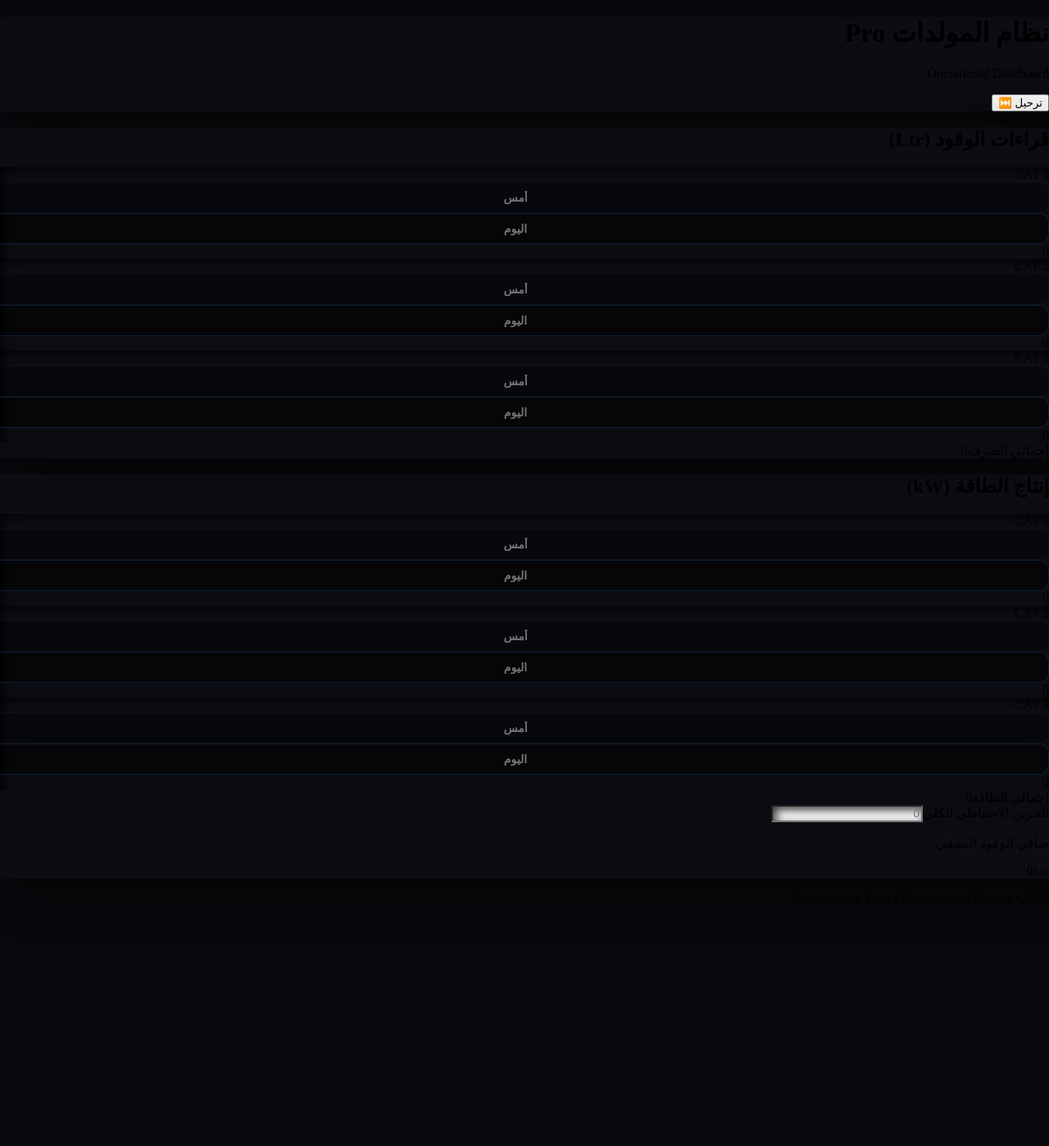
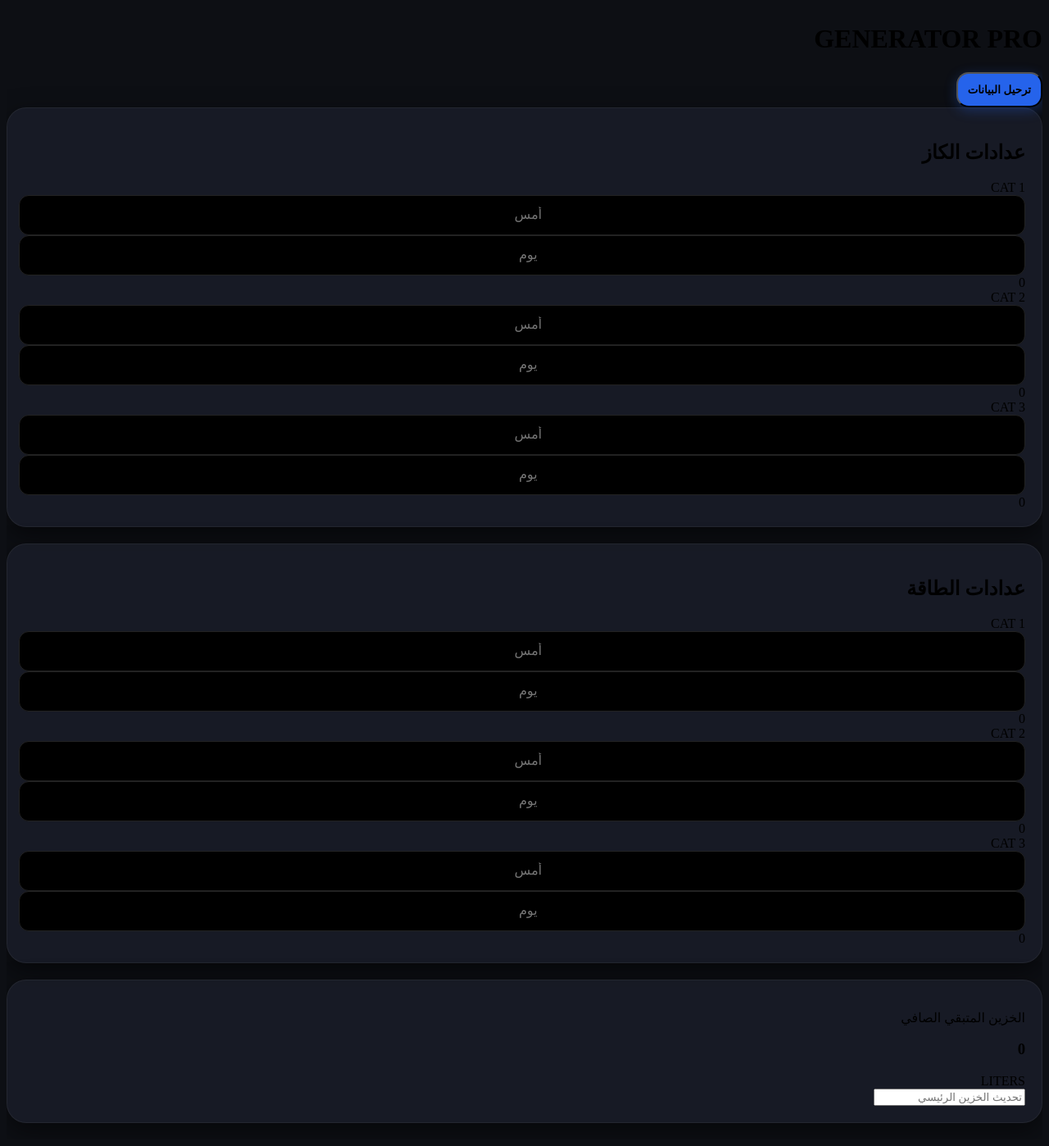
Before and after one commit to Alosh1990/generator-app, a Next.js app: page / in a window 1280 px wide. Shown: the whole page at 82% size. Before the commit the page ends 1106 px from the top, so only its background shows below. Built offline with nearby package versions, Linux system fonts and the light colour scheme.

Commit message:
Rename component and update localStorage keys

```diff
--- a/src/app/page.tsx
+++ b/src/app/page.tsx
@@ -1,7 +1,7 @@
 "use client";
 import React, { useState, useEffect, useMemo } from 'react';
 
-export default function GeneratorStablePro3D() {
+export default function GeneratorMobileOptimized() {
   const [mounted, setMounted] = useState(false);
   const [fuelRows, setFuelRows] = useState([
     { name: 'CAT 1', yesterday: '', today: '' },
@@ -17,21 +17,20 @@ export default function GeneratorStablePro3D() {
 
   useEffect(() => {
     setMounted(true);
-    try {
-      const savedFuel = localStorage.getItem('fuel_stable_v1');
-      const savedKW = localStorage.getItem('kw_stable_v1');
-      const savedStock = localStorage.getItem('stock_stable_v1');
-      if (savedFuel) setFuelRows(JSON.parse(savedFuel));
-      if (savedKW) setKwRows(JSON.parse(savedKW));
-      if (savedStock) setInitialStock(savedStock);
-    } catch (e) { console.error("Error loading data", e); }
+    // استرجاع البيانات
+    const savedFuel = localStorage.getItem('fuel_v_mobile');
+    const savedKW = localStorage.getItem('kw_v_mobile');
+    const savedStock = localStorage.getItem('stock_v_mobile');
+    if (savedFuel) setFuelRows(JSON.parse(savedFuel));
+    if (savedKW) setKwRows(JSON.parse(savedKW));
+    if (savedStock) setInitialStock(savedStock);
   }, []);
 
   useEffect(() => {
     if (mounted) {
-      localStorage.setItem('fuel_stable_v1', JSON.stringify(fuelRows));
-      localStorage.setItem('kw_stable_v1', JSON.stringify(kwRows));
-      localStorage.setItem('stock_stable_v1', initialStock);
+      localStorage.setItem('fuel_v_mobile', JSON.stringify(fuelRows));
+      localStorage.setItem('kw_v_mobile', JSON.stringify(kwRows));
+      localStorage.setItem('stock_v_mobile', initialStock);
     }
   }, [fuelRows, kwRows, initialStock, mounted]);
 
@@ -46,139 +45,110 @@ export default function GeneratorStablePro3D() {
     const kSums = kwRows.map(r => (parseFloat(r.today) || 0) - (parseFloat(r.yesterday) || 0));
     const totalF = fSums.reduce((a, b) => a + (b > 0 ? b : 0), 0);
     const totalK = kSums.reduce((a, b) => a + (b > 0 ? b : 0), 0);
-    const stockNum = parseFloat(initialStock) || 0;
-    const remaining = stockNum - totalF;
-
-    return {
-      fSums,
-      kSums,
-      totalF: totalF || 0,
-      totalK: totalK || 0,
-      remaining: remaining || 0
-    };
+    const remaining = (parseFloat(initialStock) || 0) - totalF;
+    return { fSums, kSums, totalF, totalK, remaining };
   }, [fuelRows, kwRows, initialStock]);
 
   if (!mounted) return null;
 
-  const safeFormat = (num: number) => {
-    return (num || 0).toLocaleString('en-US');
-  };
+  return (
+    <div className="min-h-screen bg-[#0d0f14] text-white p-4 font-sans" dir="rtl">
 
-  return (
-    <div className="min-h-screen bg-[#08090c] text-slate-200 p-4 font-sans overflow-x-hidden selection:bg-blue-500/30" dir="rtl">
+      {/* ستايل مخصص لضمان استجابة الموبايل */}
+      <style jsx global>{`
+        html, body {
+          max-width: 100vw;
+          overflow-x: hidden;
+          background: #0d0f14;
+          touch-action: manipulation; /* يحسن سرعة الاستجابة للمس */
+        }
+        .mobile-card {
+          background: rgba(25, 28, 38, 0.95); /* لون أغمق وأوضح للموبايل */
+          border-radius: 24px;
+          border: 1px solid rgba(255,255,255,0.05);
+          box-shadow: 0 10px 30px rgba(0,0,0,0.5);
+          padding: 20px;
+          margin-bottom: 20px;
+        }
+        .input-3d {
+          background: #000 !important;
+          border: 1px solid #222 !important;
+          border-radius: 12px !important;
+          color: #fff !important;
+          height: 45px;
+          text-align: center;
+          font-size: 16px !important; /* حجم خط مثالي للموبايل لمنع الـ Zoom التلقائي */
+          width: 100%;
+        }
+        .btn-action {
+          background: #2563eb;
+          padding: 12px;
+          border-radius: 15px;
+          font-weight: bold;
+          text-align: center;
+          box-shadow: 0 4px 15px rgba(37, 99, 235, 0.3);
+        }
+      `}</style>
 
-      {/* Background Glows */}
-      <div className="fixed inset-0 pointer-events-none opacity-50">
-        <div className="absolute top-[-10%] left-[-10%] w-80 h-80 bg-blue-600/10 blur-[120px] rounded-full animate-pulse"></div>
-        <div className="absolute bottom-[-10%] right-[-10%] w-80 h-80 bg-cyan-600/10 blur-[120px] rounded-full"></div>
-      </div>
+      <div className="max-w-md mx-auto">
 
-      <div className="max-w-md mx-auto relative z-10 space-y-6">
-
-        {/* Header */}
-        <header className="glass-card p-6 rounded-[2.5rem] flex justify-between items-center shadow-3d border border-white/5">
-          <div>
-            <h1 className="text-2xl font-black bg-gradient-to-r from-blue-400 to-cyan-400 bg-clip-text text-transparent italic">نظام المولدات Pro</h1>
-            <p className="text-[9px] text-slate-600 font-bold tracking-widest mt-1 uppercase">Operational Dashboard</p>
-          </div>
+        <header className="flex justify-between items-center mb-6 pt-4">
+          <h1 className="text-xl font-black text-blue-400 italic">GENERATOR PRO</h1>
           <button
-            onClick={() => confirm("ترحيل البيانات للغد؟") && (
-              setInitialStock(totals.remaining.toString()),
-              setFuelRows(fuelRows.map(r => ({ ...r, yesterday: r.today, today: '' }))),
-              setKwRows(kwRows.map(r => ({ ...r, yesterday: r.today, today: '' })))
-            )}
-            className="bg-[#0f1117] border border-white/10 px-4 py-2 rounded-xl text-[10px] font-black shadow-3d active:scale-95 transition-transform"
+            onClick={() => confirm("ترحيل؟") && setFuelRows(fuelRows.map(r => ({ ...r, yesterday: r.today, today: '' })))}
+            className="btn-action text-xs"
           >
-            ترحيل ⏭️
+            ترحيل البيانات
           </button>
         </header>
 
-        {/* Fuel Section */}
-        <section className="glass-card rounded-[2.5rem] p-5 shadow-3d border border-blue-500/10 space-y-4">
-          <div className="flex items-center gap-2 mb-1">
-            <span className="w-2 h-5 bg-blue-500 rounded-full shadow-[0_0_10px_#3b82f6]"></span>
-            <h2 className="text-sm font-black text-blue-300 uppercase tracking-tighter">قراءات الوقود (Ltr)</h2>
-          </div>
+        {/* كارت الوقود */}
+        <div className="mobile-card">
+          <h2 className="text-blue-400 font-bold mb-4 flex items-center gap-2 text-sm">
+            <span className="w-2 h-4 bg-blue-500 rounded-full"></span> عدادات الكاز
+          </h2>
           {fuelRows.map((row, idx) => (
-            <div key={idx} className="bg-black/40 p-4 rounded-2xl border border-white/5 flex items-center gap-3 shadow-inner-3d transition-all hover:bg-black/60">
-              <span className="w-12 font-black text-[10px] text-slate-500 italic">{row.name}</span>
-              <input type="number" value={row.yesterday} onChange={(e)=>updateValue('fuel', idx, 'yesterday', e.target.value)} className="input-glass" placeholder="أمس" />
-              <input type="number" value={row.today} onChange={(e)=>updateValue('fuel', idx, 'today', e.target.value)} className="input-glass-active" placeholder="اليوم" />
-              <div className="w-14 text-center font-black text-emerald-400 text-lg">{totals.fSums[idx] > 0 ? safeFormat(totals.fSums[idx]) : 0}</div>
+            <div key={idx} className="grid grid-cols-4 gap-2 items-center mb-3 bg-black/20 p-2 rounded-xl">
+              <span className="text-[10px] font-bold text-slate-400 uppercase">{row.name}</span>
+              <input type="number" value={row.yesterday} onChange={(e)=>updateValue('fuel', idx, 'yesterday', e.target.value)} className="input-3d col-span-1" placeholder="أمس" />
+              <input type="number" value={row.today} onChange={(e)=>updateValue('fuel', idx, 'today', e.target.value)} className="input-3d col-span-1 border-blue-500/50" placeholder="يوم" />
+              <span className="text-emerald-400 font-black text-center">{totals.fSums[idx] > 0 ? totals.fSums[idx] : 0}</span>
             </div>
           ))}
-          <div className="p-4 bg-blue-500/5 rounded-2xl border-t border-blue-500/10 flex justify-between items-center">
-            <span className="text-[10px] font-bold text-slate-500 uppercase">إجمالي الصرف</span>
-            <span className="text-2xl font-black text-blue-400 drop-shadow-[0_0_8px_rgba(59,130,246,0.3)]">{safeFormat(totals.totalF)}</span>
-          </div>
-        </section>
+        </div>
 
-        {/* KW Section */}
-        <section className="glass-card rounded-[2.5rem] p-5 shadow-3d border border-cyan-500/10 space-y-4">
-          <div className="flex items-center gap-2 mb-1">
-            <span className="w-2 h-5 bg-cyan-500 rounded-full shadow-[0_0_10px_#06b6d4]"></span>
-            <h2 className="text-sm font-black text-cyan-300 uppercase tracking-tighter">إنتاج الطاقة (kW)</h2>
-          </div>
+        {/* كارت الطاقة */}
+        <div className="mobile-card">
+          <h2 className="text-cyan-400 font-bold mb-4 flex items-center gap-2 text-sm">
+            <span className="w-2 h-4 bg-cyan-500 rounded-full"></span> عدادات الطاقة
+          </h2>
           {kwRows.map((row, idx) => (
-            <div key={idx} className="bg-black/40 p-4 rounded-2xl border border-white/5 flex items-center gap-3 shadow-inner-3d transition-all hover:bg-black/60">
-              <span className="w-12 font-black text-[10px] text-slate-500 italic">{row.name}</span>
-              <input type="number" value={row.yesterday} onChange={(e)=>updateValue('kw', idx, 'yesterday', e.target.value)} className="input-glass" placeholder="أمس" />
-              <input type="number" value={row.today} onChange={(e)=>updateValue('kw', idx, 'today', e.target.value)} className="input-glass-active border-cyan-500/30 text-cyan-100" placeholder="اليوم" />
-              <div className="w-14 text-center font-black text-cyan-400 text-lg">{totals.kSums[idx] > 0 ? safeFormat(totals.kSums[idx]) : 0}</div>
+            <div key={idx} className="grid grid-cols-4 gap-2 items-center mb-3 bg-black/20 p-2 rounded-xl">
+              <span className="text-[10px] font-bold text-slate-400 uppercase">{row.name}</span>
+              <input type="number" value={row.yesterday} onChange={(e)=>updateValue('kw', idx, 'yesterday', e.target.value)} className="input-3d" placeholder="أمس" />
+              <input type="number" value={row.today} onChange={(e)=>updateValue('kw', idx, 'today', e.target.value)} className="input-3d border-cyan-500/50" placeholder="يوم" />
+              <span className="text-cyan-400 font-black text-center">{totals.kSums[idx] > 0 ? totals.kSums[idx] : 0}</span>
             </div>
           ))}
-          <div className="p-4 bg-cyan-500/5 rounded-2xl border-t border-cyan-500/10 flex justify-between items-center">
-            <span className="text-[10px] font-bold text-slate-500 uppercase">إجمالي الطاقة</span>
-            <span className="text-2xl font-black text-cyan-400 drop-shadow-[0_0_8px_rgba(6,182,212,0.3)]">{safeFormat(totals.totalK)}</span>
+        </div>
+
+        {/* كارت المتبقي الكبير */}
+        <div className="mobile-card bg-gradient-to-br from-blue-600 to-blue-900 border-none">
+          <p className="text-xs font-bold text-blue-100 mb-2">الخزين المتبقي الصافي</p>
+          <div className="flex justify-between items-end">
+             <h3 className="text-5xl font-black tracking-tighter">{totals.remaining.toLocaleString()}</h3>
+             <span className="text-xs mb-2 opacity-70">LITERS</span>
           </div>
-        </section>
-
-        {/* Main Stock (The 3D Hero) */}
-        <div className="glass-card p-8 rounded-[3rem] shadow-3d border border-white/5 relative overflow-hidden flex flex-col items-center">
-          <div className="absolute top-0 right-0 w-32 h-32 bg-blue-500/5 rounded-full blur-3xl"></div>
-
-          <label className="text-[9px] font-black text-slate-600 uppercase tracking-[0.3em] mb-3">الخزين الاحتياطي الكلي</label>
           <input
             type="number"
             value={initialStock}
             onChange={(e)=>setInitialStock(e.target.value)}
-            className="w-full bg-black/40 border-2 border-white/5 p-4 rounded-2xl text-4xl font-black text-blue-400 text-center outline-none focus:border-blue-500/40 shadow-inner-3d transition-all"
-            placeholder="0"
+            className="mt-4 w-full bg-white/10 border border-white/20 p-3 rounded-xl text-center font-bold placeholder:text-blue-200"
+            placeholder="تحديث الخزين الرئيسي"
           />
-
-          <div className="mt-8 text-center">
-            <p className="text-[10px] font-black text-slate-500 uppercase tracking-widest mb-1">صافي الوقود المتبقي</p>
-            <p className="text-7xl font-black text-white tracking-tighter drop-shadow-lg">
-              {safeFormat(totals.remaining)}
-              <span className="text-xs font-normal text-cyan-500 ml-2 italic underline decoration-cyan-900 underline-offset-4">Ltr</span>
-            </p>
-          </div>
-
-          <div className="w-full h-1.5 bg-black/50 rounded-full mt-6 overflow-hidden border border-white/5">
-            <div
-              className="h-full bg-gradient-to-r from-blue-500 to-cyan-500 shadow-[0_0_10px_#3b82f6] transition-all duration-1000"
-              style={{ width: `${Math.min(100, Math.max(0, (totals.remaining / 10000) * 100))}%` }}
-            ></div>
-          </div>
         </div>
 
-        <footer className="text-center py-6 text-slate-800 text-[8px] font-bold tracking-[0.5em] uppercase">
-          Autonomous Power Management System • 2026
-        </footer>
       </div>
-
-      <style jsx global>{`
-        .glass-card { background: rgba(15, 17, 23, 0.7); backdrop-filter: blur(20px); -webkit-backdrop-filter: blur(20px); }
-        .shadow-3d { box-shadow: 20px 20px 50px rgba(0,0,0,0.5), -5px -5px 15px rgba(255,255,255,0.01); }
-        .shadow-inner-3d { box-shadow: inset 4px 4px 12px rgba(0,0,0,0.8), inset -2px -2px 6px rgba(255,255,255,0.01); }
-
-        .input-glass { width: 100%; background: rgba(0,0,0,0.3); border: 1px solid rgba(255,255,255,0.03); border-radius: 12px; padding: 10px; text-align: center; font-weight: 700; color: #475569; font-size: 14px; outline: none; }
-        .input-glass-active { width: 100%; background: rgba(0,0,0,0.5); border: 1px solid rgba(59,130,246,0.2); border-radius: 12px; padding: 10px; text-align: center; font-weight: 900; color: #fff; font-size: 14px; outline: none; transition: all 0.3s; }
-        .input-glass-active:focus { border-color: rgba(59,130,246,0.5); transform: translateY(-1px); box-shadow: 0 4px 12px rgba(59,130,246,0.1); }
-
-        input::-webkit-outer-spin-button, input::-webkit-inner-spin-button { -webkit-appearance: none; margin: 0; }
-        body { background-color: #08090c; margin: 0; }
-      `}</style>
     </div>
   );
 }
```
